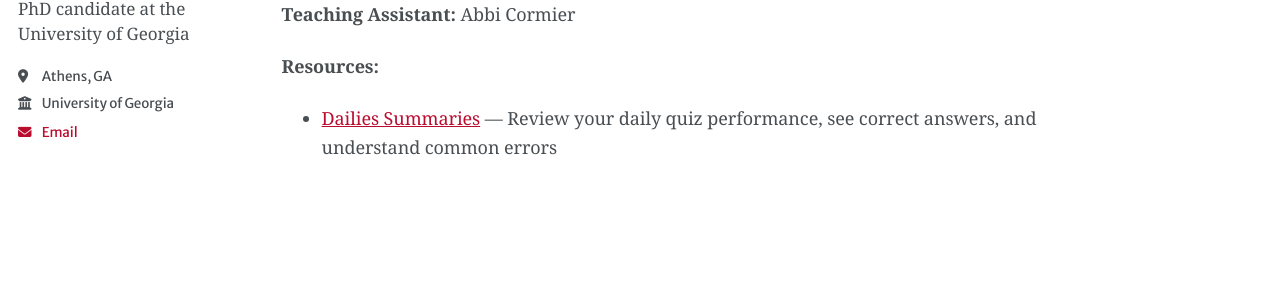
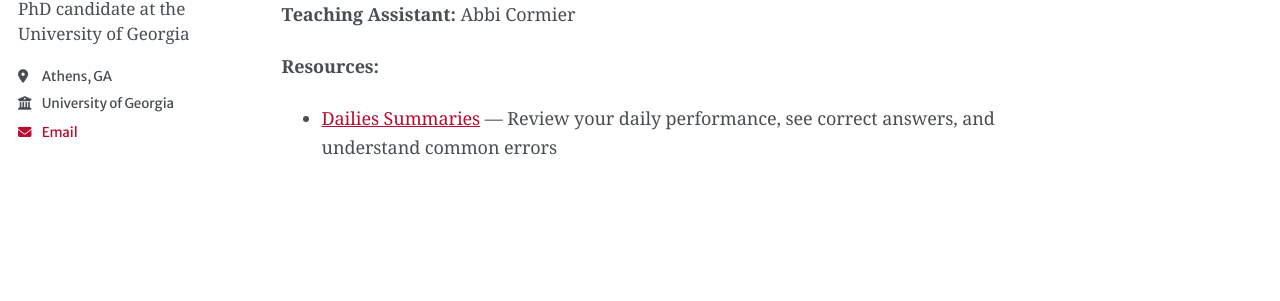
Before and after one commit to abbicormier/abbicormier.github.io, a Jekyll site: the page built from _pages/current-students.md, in a window 1280 px wide. Shown: the part 349-650 px from the top of the page. Built offline with Jekyll 4.4.1, drawn with Linux system fonts in a browser that asks for light colours; a script that is not in the unit is left out.

```diff
--- a/_pages/current-students.md
+++ b/_pages/current-students.md
@@ -14,4 +14,4 @@
 
 **Resources:**
 
-- [Dailies Summaries](/busn5000-spring2026/) — Review your daily quiz performance, see correct answers, and understand common errors
+- [Dailies Summaries](/busn5000-spring2026/) — Review your daily performance, see correct answers, and understand common errors
```
